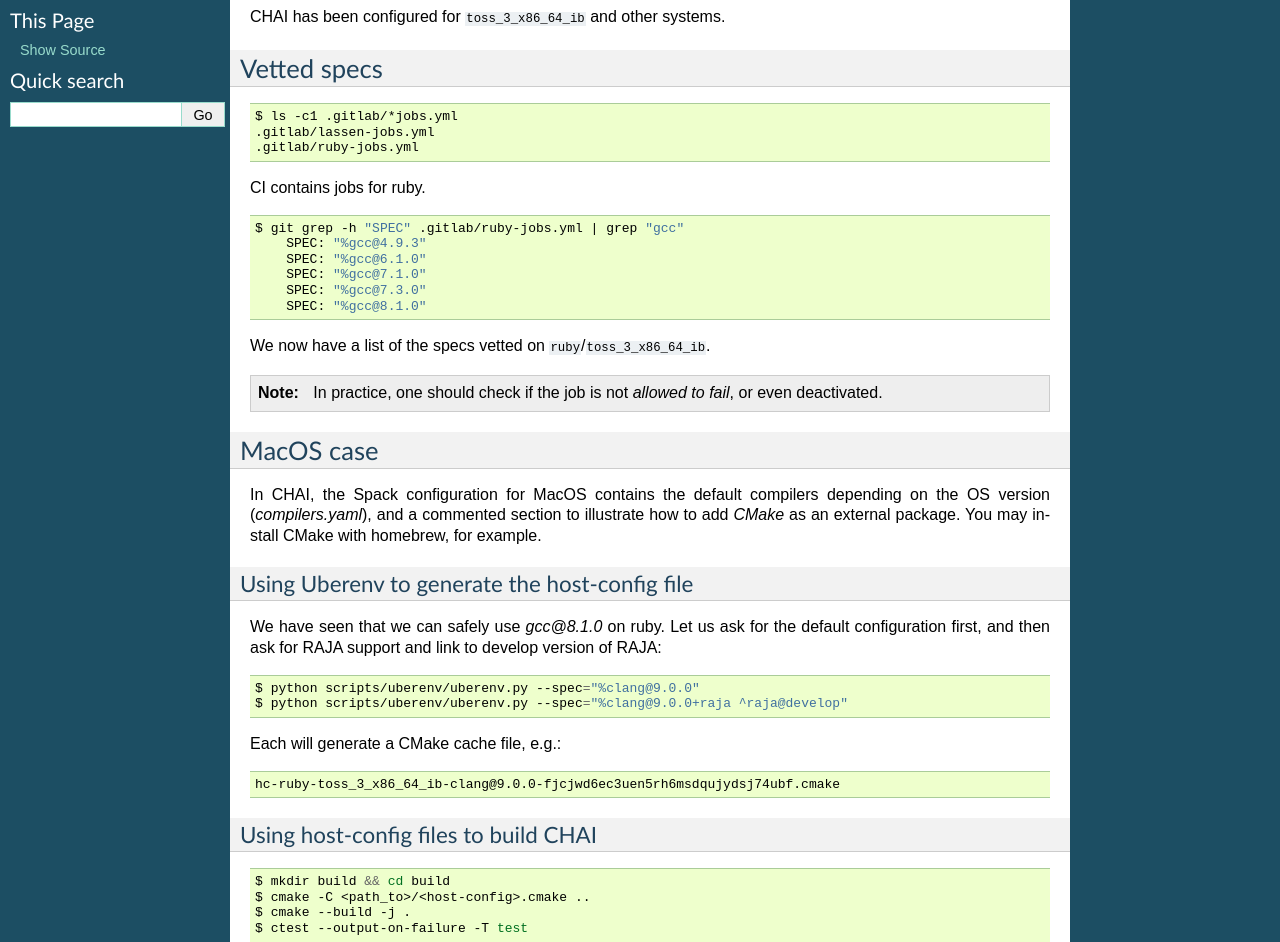
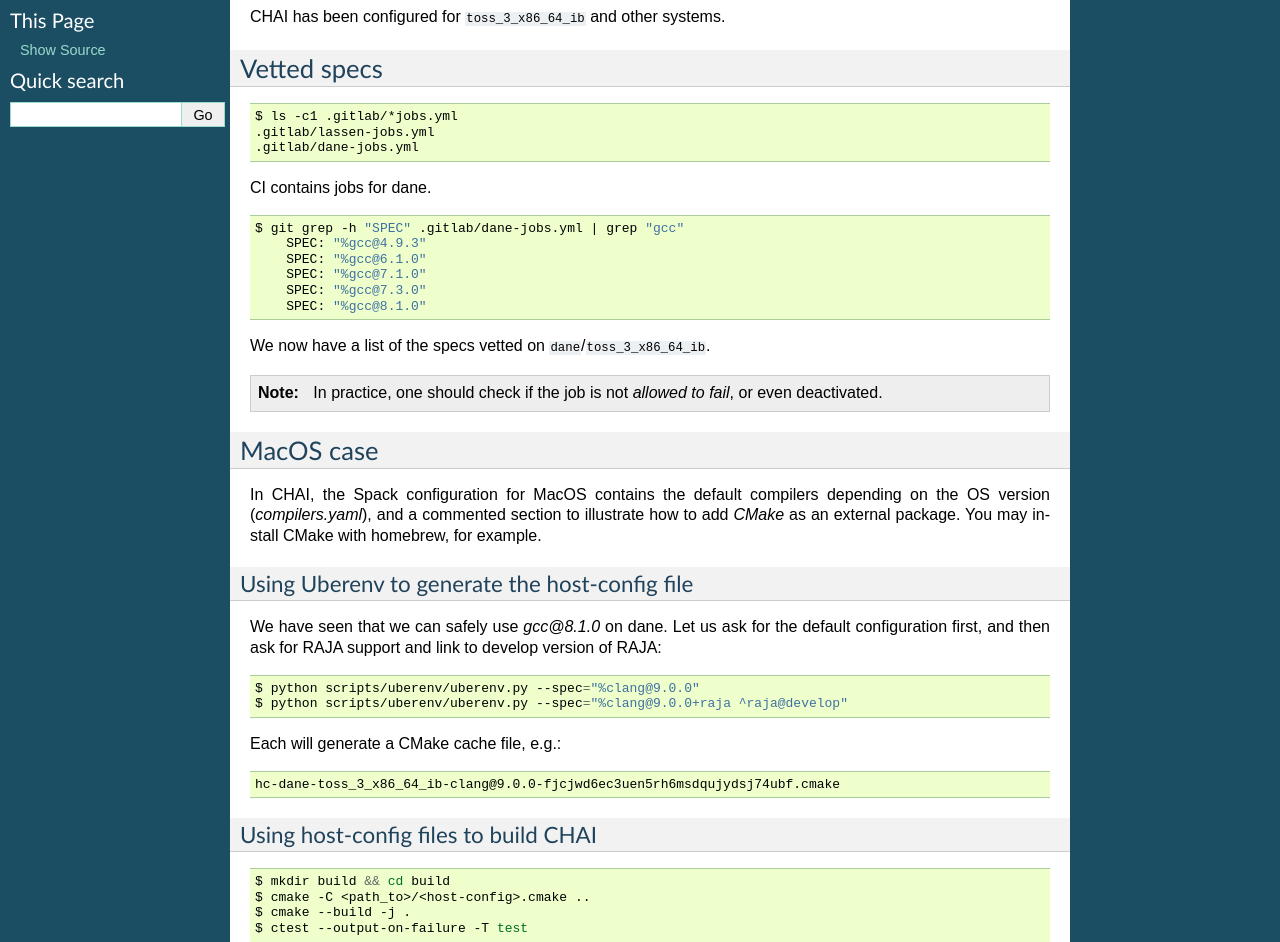
Before and after one commit to LLNL/CHAI, a Sphinx documentation site: the page built from docs/sphinx/developer/uberenv.rst, in a window 1280 px wide. Shown: the part 337-1279 px from the top of the page. Built offline with Sphinx 7.4.7, drawn with Linux system fonts in a browser that asks for light colours.

Commit message:
Stop running CI on ruby

```diff
--- a/docs/sphinx/developer/uberenv.rst
+++ b/docs/sphinx/developer/uberenv.rst
@@ -39,20 +39,20 @@
 
   $ ls -c1 .gitlab/*jobs.yml
   .gitlab/lassen-jobs.yml
-  .gitlab/ruby-jobs.yml
+  .gitlab/dane-jobs.yml
 
-CI contains jobs for ruby.
+CI contains jobs for dane.
 
 .. code-block:: bash
 
-  $ git grep -h "SPEC" .gitlab/ruby-jobs.yml | grep "gcc"
+  $ git grep -h "SPEC" .gitlab/dane-jobs.yml | grep "gcc"
       SPEC: "%gcc@4.9.3"
       SPEC: "%gcc@6.1.0"
       SPEC: "%gcc@7.1.0"
       SPEC: "%gcc@7.3.0"
       SPEC: "%gcc@8.1.0"
 
-We now have a list of the specs vetted on ``ruby``/``toss_3_x86_64_ib``.
+We now have a list of the specs vetted on ``dane``/``toss_3_x86_64_ib``.
 
 .. note::
   In practice, one should check if the job is not *allowed to fail*, or even deactivated.
@@ -66,7 +66,7 @@
 Using Uberenv to generate the host-config file
 ----------------------------------------------
 
-We have seen that we can safely use `gcc@8.1.0` on ruby. Let us ask for the default configuration first, and then ask for RAJA support and link to develop version of RAJA:
+We have seen that we can safely use `gcc@8.1.0` on dane. Let us ask for the default configuration first, and then ask for RAJA support and link to develop version of RAJA:
 
 .. code-block:: bash
 
@@ -77,7 +77,7 @@
 
 .. code-block:: bash
 
-  hc-ruby-toss_3_x86_64_ib-clang@9.0.0-fjcjwd6ec3uen5rh6msdqujydsj74ubf.cmake
+  hc-dane-toss_3_x86_64_ib-clang@9.0.0-fjcjwd6ec3uen5rh6msdqujydsj74ubf.cmake
 
 Using host-config files to build CHAI
 -------------------------------------
```
Also changed, not shown: 4 other files.
